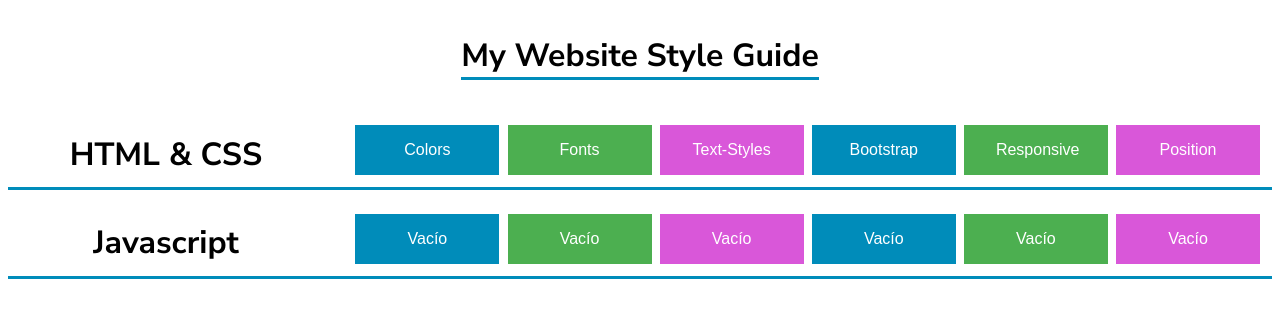
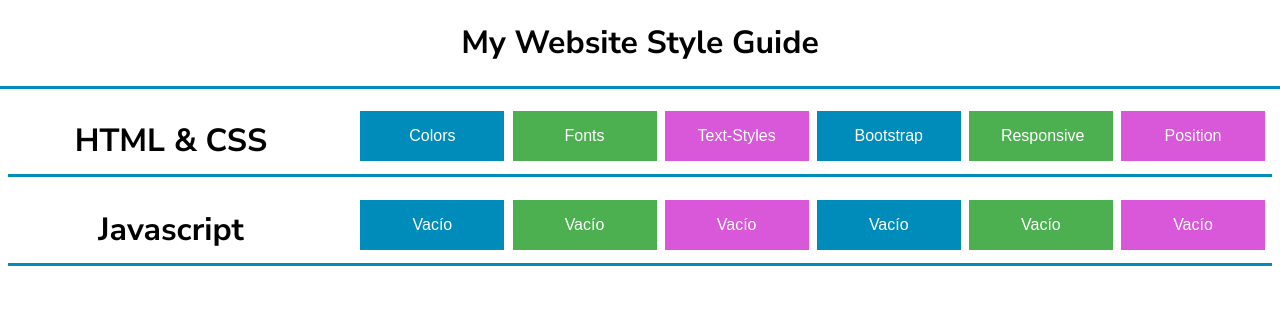
Before and after one commit to elabandonao/Website-Design-System, a plain HTML site: page pages/index.html in a window 1280 px wide. Drawn offline with Linux system fonts and the light colour scheme.

Commit message:
se añadio cabezera estatica a todos los archivos

```diff
--- a/pages/index.html
+++ b/pages/index.html
@@ -10,9 +10,10 @@
     <link href="https://fonts.googleapis.com/css?family=Poppins:400,500,700&display=swap" rel="stylesheet">
 </head>
 <body>
-    <div class="title">
-        <h1 style="border-bottom: 3px solid #008CBA;">My Website Style Guide</h1>
+    <div class="header">
+        <h1>My Website Style Guide</h1>
     </div>
+    <div class="main">
         <div class=topic-container>
             <h1>HTML & CSS</h1>
             <div class="container-panel">
@@ -40,6 +41,5 @@
             </div>
         </div>
     </div>
-</div>
 </body>
 </html>
--- a/resources/css/styles.css
+++ b/resources/css/styles.css
@@ -213,7 +213,7 @@ p {
     width: 100%;
 }
 
-.topic-container, .top-container {
+.topic-container/*, .top-container*/ {
     margin: 0;
     border-top: none;
     border-right: none;
@@ -223,6 +223,8 @@ p {
 
 .pagina {
     margin: 0 10%;
+    position: relative;
+    top: 5rem;
 }
 
 .topic-container h1, .top-container h1 {
@@ -241,10 +243,26 @@ p {
     padding: 0;
 }
 
-.title {
-    display: flex;
-    justify-content: center;
-    margin: 1% 0 0 0;
+.header, .top-container {
+    position: fixed;
+    /* center the element */
+    top: 0;
+    right: 0;
+    left: 0;
+    margin-right: auto;
+    margin-left: auto;
+    /* give it dimensions */
+    width: 100%;
+    text-align: center;
+    z-index: 10;
+    background-color: white;
+    border-bottom: 3px solid #008CBA;
+}
+
+.main {
+    text-align: center;
+    position: relative;
+    top: 5rem;
 }
 
 .topic-container h1 {
```
Lines whose indentation alone changed are shown as unchanged.
